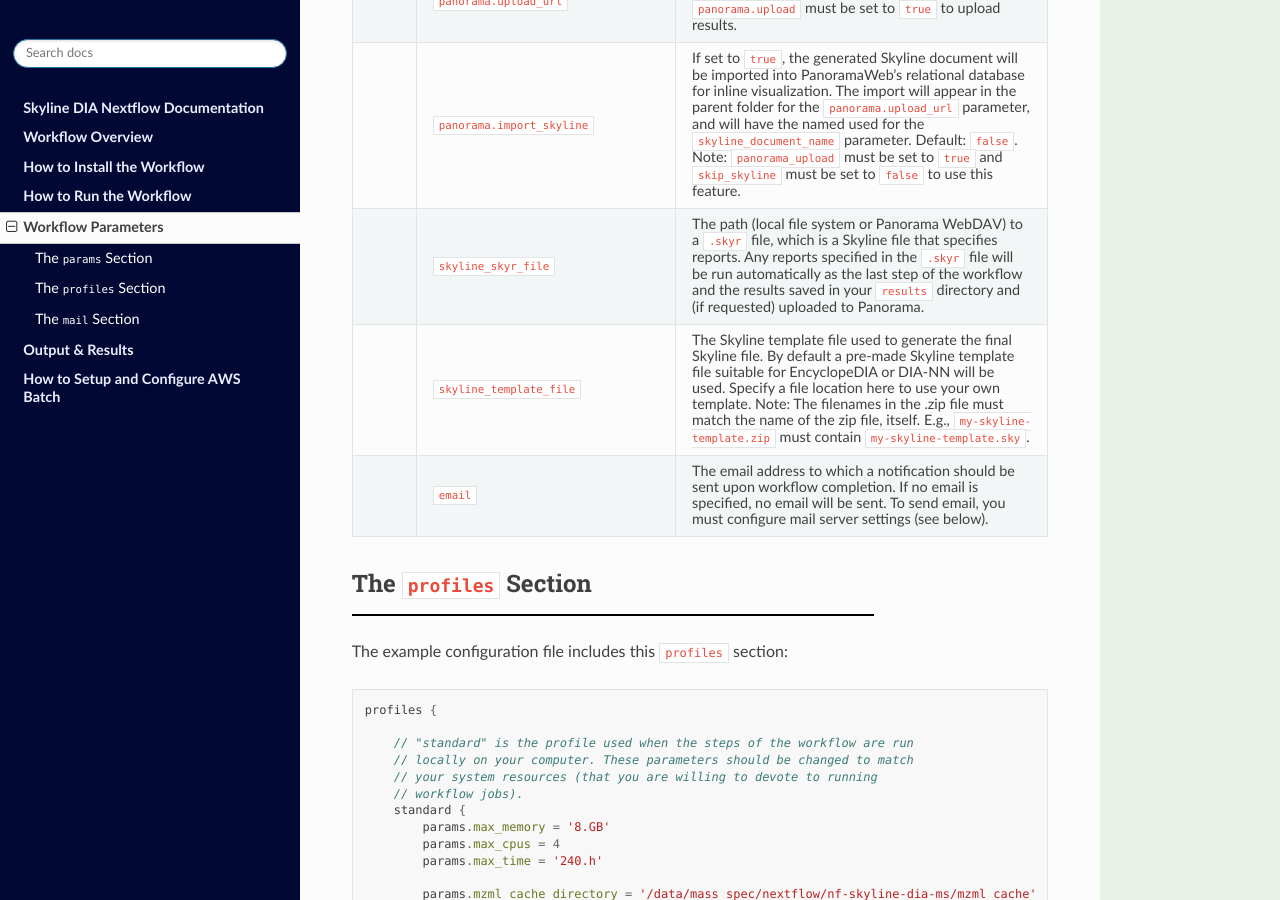
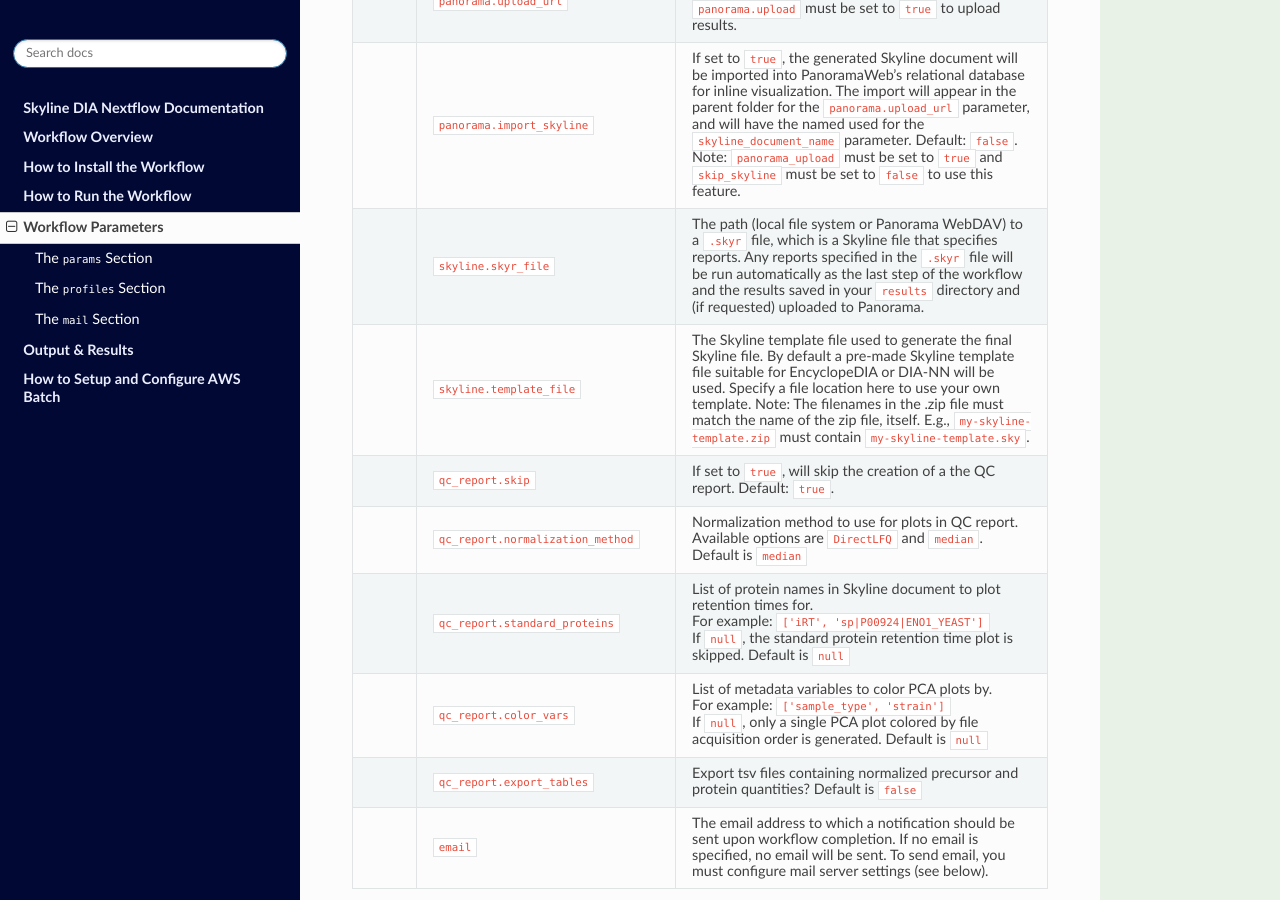
Before and after one commit to mriffle/nf-skyline-dia-ms, a Sphinx documentation site: the page built from docs/source/workflow_parameters.rst, in a window 1280 px wide and 900 px high, scrolled down 2714 px. Built offline with Sphinx 7.4.7 and the Read the Docs theme 2.0.0, drawn with Linux system fonts in a browser that asks for light colours; some of the changed text lies outside the part shown.

Commit message:
Changes to docs.
- Add QC report parameters and output files.
- Change skyline parameter names to use the new params.skyline.<value>
format.
- Do a spell check with codespell.

```diff
--- a/docs/source/workflow_parameters.rst
+++ b/docs/source/workflow_parameters.rst
@@ -78,10 +78,10 @@ The ``params`` Section
      - ``search_engine``
      - Must be set to either ``'encyclopedia'`` or ``'diann'``. If set to ``'dian'``, ``chromatogram_library_spectra_dir``, ``chromatogram_library_spectra_glob``, and EncyclopeDIA-specific parameters will be ignored. Default: ``'encyclopedia'``.
    * -
-     - ``skip_skyline``
+     - ``skyline.skip``
      - If set to ``true``, will skip the creation of a Skyline document. Default: ``false``.
    * -
-     - ``skyline_document_name``
+     - ``skyline.document_name``
      - The base of the file name of the generated Skyline document. If set to ``'human_dia'``, the output file name would be ``human_dia.sky.zip``. Note: If importing into PanoramaWeb, this is also the name that appears in the list of imported Skyline documents on the project page. Default: ``final``.
    * -
      - ``msconvert.do_demultiplex``
@@ -111,14 +111,38 @@ The ``params`` Section
      - ``panorama.import_skyline``
      - If set to ``true``, the generated Skyline document will be imported into PanoramaWeb's relational database for inline visualization. The import will appear in the parent folder for the ``panorama.upload_url`` parameter, and will have the named used for the ``skyline_document_name`` parameter. Default: ``false``. Note: ``panorama_upload`` must be set to ``true`` and ``skip_skyline`` must be set to ``false`` to use this feature.
    * -
-     - ``skyline_skyr_file``
+     - ``skyline.skyr_file``
      - The path (local file system or Panorama WebDAV) to a ``.skyr`` file, which is a Skyline file that specifies reports. Any reports specified in the ``.skyr`` file will be run automatically as the last step of the workflow and the results saved in your ``results`` directory and (if requested) uploaded to Panorama.
    * -
-     - ``skyline_template_file``
+     - ``skyline.template_file``
      - The Skyline template file used to generate the final Skyline file. By default a
        pre-made Skyline template file suitable for EncyclopeDIA or DIA-NN will be used. Specify a file
        location here to use your own template. Note: The filenames in the .zip file must match
        the name of the zip file, itself. E.g., ``my-skyline-template.zip`` must contain ``my-skyline-template.sky``.
+   * -
+     - ``qc_report.skip``
+     - If set to ``true``, will skip the creation of a the QC report. Default: ``true``.
+   * -
+     - ``qc_report.normalization_method``
+     - Normalization method to use for plots in QC report. Available options are ``DirectLFQ`` and ``median``.
+       Default is ``median``
+   * -
+     - ``qc_report.standard_proteins``
+     - List of protein names in Skyline document to plot retention times for.
+
+       For example: ``['iRT', 'sp|P00924|ENO1_YEAST']``
+
+       If ``null``, the standard protein retention time plot is skipped. Default is ``null``
+   * -
+     - ``qc_report.color_vars``
+     - List of metadata variables to color PCA plots by.
+
+       For example: ``['sample_type', 'strain']``
+
+       If ``null``, only a single PCA plot colored by file acquisition order is generated. Default is ``null``
+   * -
+     - ``qc_report.export_tables``
+     - Export tsv files containing normalized precursor and protein quantities? Default is ``false``
    * -
      - ``email``
      - The email address to which a notification should be sent upon workflow completion. If no email is specified, no email will be sent. To send email, you must configure mail server settings (see below).
```
Also changed, not shown: docs/source/results.rst (+9 -0 lines), docs/source/overview.rst (line endings or trailing spaces).
